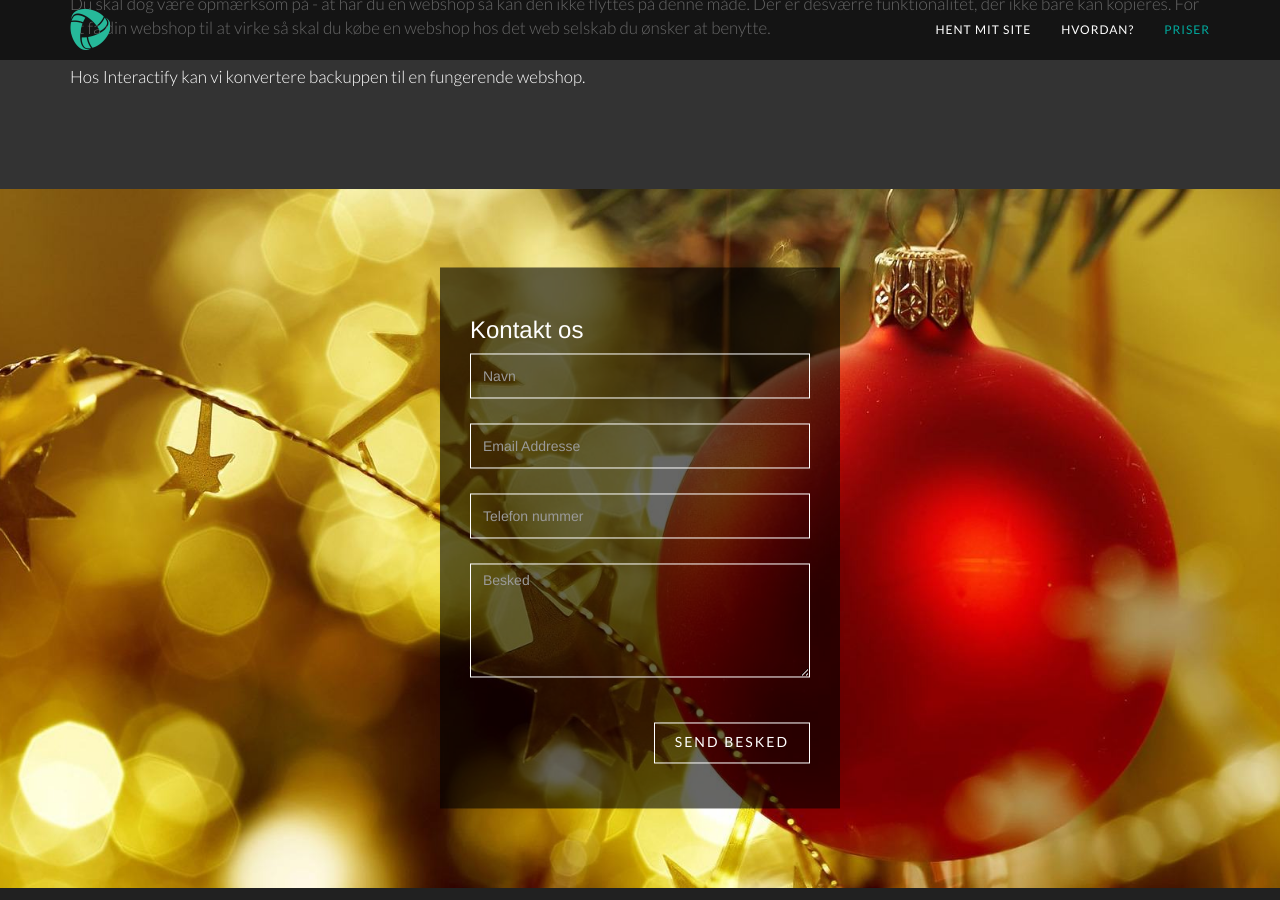
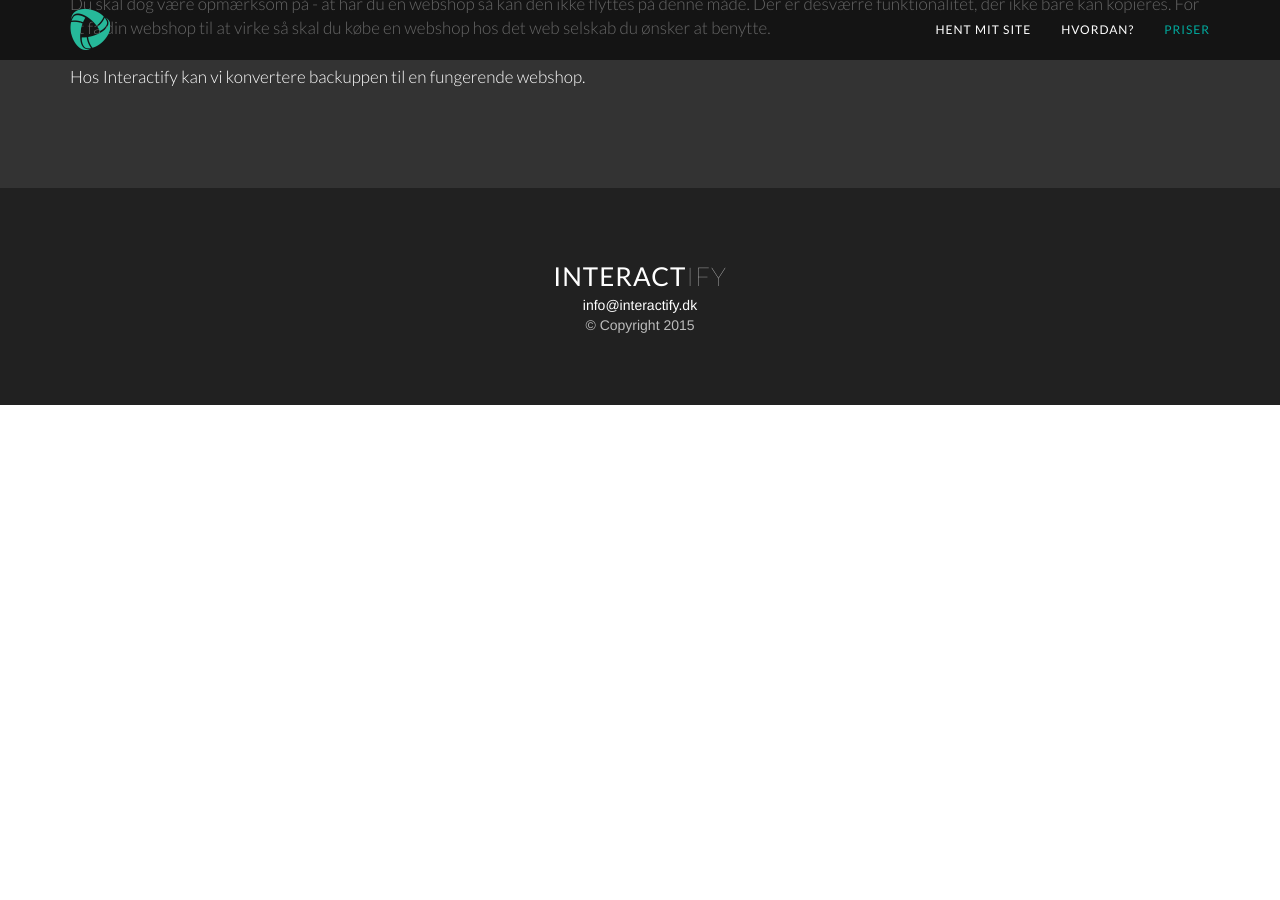
Before and after one commit to Interactify/backup-interactify, a Jekyll site: the page built from index.html, in a window 1280 px wide and 900 px high, scrolled down 2670 px. Built offline with Jekyll 4.4.1, drawn with Linux system fonts in a browser that asks for light colours; some web fonts are replaced; after the commit the page ends 3075 px from its top, so only the background shows below that.

Commit message:
removed kontakt

```diff
--- a/_includes/om-os.html
+++ b/_includes/om-os.html
@@ -76,7 +76,7 @@
 	$(function(){
 		$('#sendForm').submit(function(event){
 			event.preventDefault();
-			$.post( "thank-you", $( "#sendform" ).serialize(), function(data){
+			$.post( "thank-you", $( "#sendForm" ).serialize(), function(data){
 				$('#sendForm').addClass("hide");
 				$('#backup-paa-vej').addClass("show");
 			} );
--- a/_layouts/default.html
+++ b/_layouts/default.html
@@ -15,7 +15,6 @@
 
     {% include pris.html %}
 
-    {% include kontakt.html %}
 
     {% include footer.html %}
 
```
Also changed, not shown: 2 other files.
